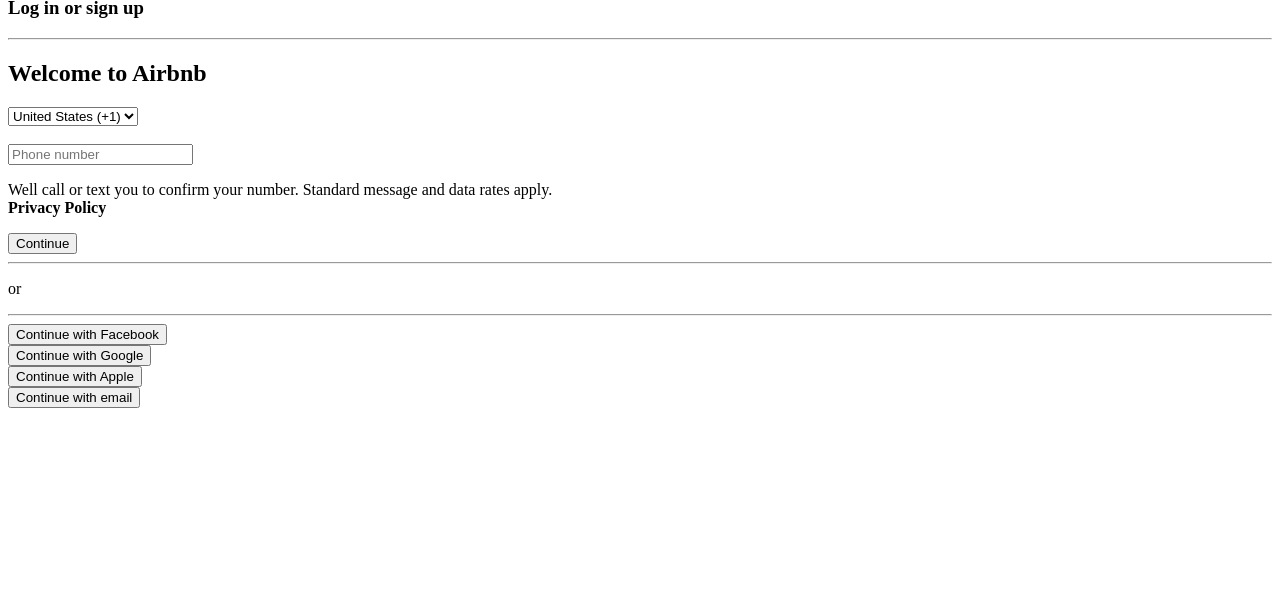
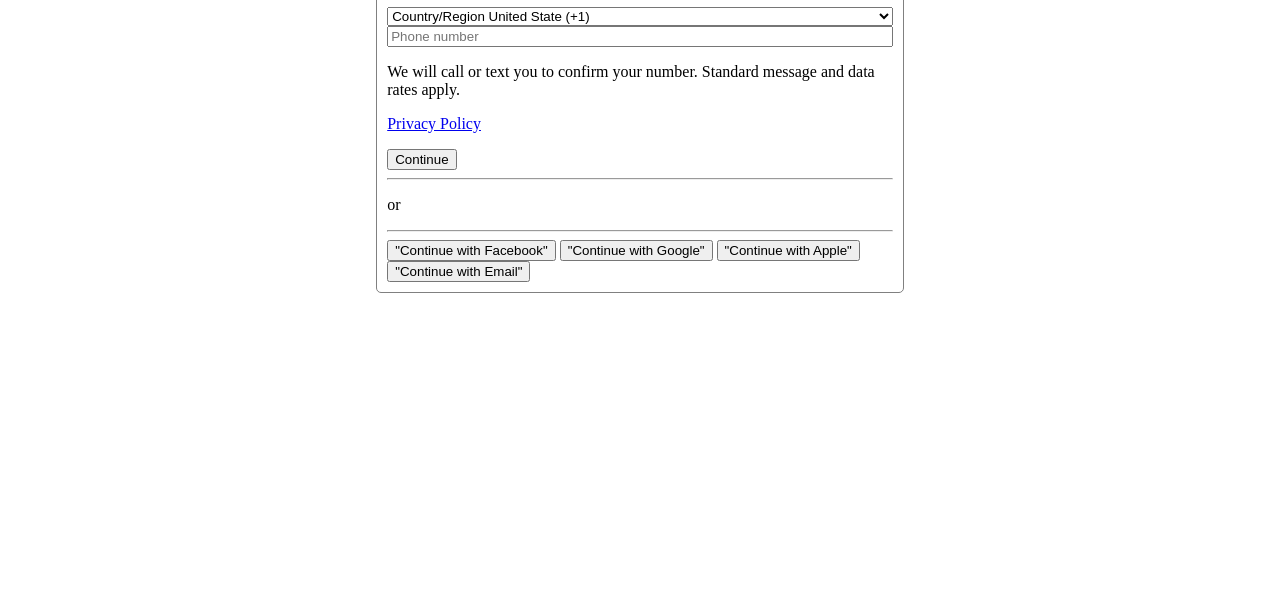
Before and after one commit to frankpjr1/forms-v1, a plain HTML site: page airbnb-form.html in a window 1280 px wide. Shown: the part 193-800 px from the top of the page. Drawn offline with Linux system fonts and the light colour scheme.

Commit message:
html layout of Airbnb app

```diff
--- a/airbnb-form.html
+++ b/airbnb-form.html
@@ -5,63 +5,47 @@
     <meta name="viewport"
           content="width=device-width, user-scalable=no, initial-scale=1.0, maximum-scale=1.0, minimum-scale=1.0">
     <meta http-equiv="X-UA-Compatible" content="ie=edge">
+    <link rel="stylesheet" href="css/style-airbnb.css">
     <title>Forms-v2</title>
 </head>
 <body>
 <div class="form-container">
+    <h2>Log in or sign up</h2>
+    <hr>
+    <h1>Welcome to Airbnb</h1>
     <form method="get">
-        <div class="form-head">
-            <h4>Welcome to GitHub !<br>Let's begin the adventure</h4>
-
-            <label for="email">Enter your email</label><br><input type="email" id="email" max="30">
-            <button type="submit" aria-label="Continue">Continue</button>
-
-        </div>
-        <br><br><br>
+        <div class="phone-group">
+            <label for="exchange"></label>
+            <select name="phone" id="exchange">
+        <option label="Country/Region
+        United State (+1)"></option>
+            <option value=""></option>
+            </select>
+            <label for="phone-number" ></label>
+            <input type="text" id="phone-number" width="100px" placeholder="Phone number">
+         </div>
+        <p>We will call or text you to confirm your number. Standard message and data rates apply.</p>
+        <p><a href="#">Privacy Policy</a></p>
+        <button type="submit">Continue</button>
+    </form>
+    <div class="form-container-content-divider">
+        <hr>
+        <p>or</p>
+        <hr>
+    </div>
+    <div class="search-btn-container">
+        <label for="search" ></label>
+        <button id="search"  class="search-btn">"Continue with Facebook"</button>
+        <label for="search" ></label>
+        <button id="search"  class="search-btn">"Continue with Google"</button>
+        <label for="search" ></label>
+        <button id="search"  class="search-btn">"Continue with Apple"</button>
+        <label for="search" ></label>
+        <button id="search"  class="search-btn">"Continue with Email"</button>
+    </div>
 
 
-        <div>
-            <h3>Log in or sign up</h3>
-            <hr>
-            <h2>Welcome to Airbnb</h2>
 
-            <label for="cars"></label>
-            <select name="cars" id="cars">
-                <option value="volvo">United States (+1)</option>
-                <option value="saab"></option>
-
-            </select>
-            <br><br>
-            <!-- Customer phone number-->
-
-            <div class="phone">
-                <label for="phone"></label>
-                <input type="tel" id="phone" name="phone" placeholder="Phone number" max="7" required><br>
-                <p>Well call or text you to confirm your number. Standard message and data rates
-                    apply.<br><span><strong>Privacy Policy</strong></span>
-                </p>
-                <button type="submit">Continue</button>
-            </div>
-
-            <!-- content divider -->
-            <div class="content-divider">
-                <hr>
-                <p>or</p>
-                <hr>
-            </div>
-
-            <!-- search -->
-            <div class="search-divider">
-                <button type="submit">Continue with Facebook</button>
-                <br>
-                <button type="submit">Continue with Google</button>
-                <br>
-                <button type="submit">Continue with Apple</button>
-                <br>
-                <button type="submit">Continue with email</button>
-                <br></div>
-        </div>
-    </form>
 </div>
 
 </body>
--- /dev/null
+++ b/css/style-airbnb.css
@@ -0,0 +1,18 @@
+/* Styles for airbnb form */
+body {
+    display: flex;
+    justify-content: center;
+}
+
+.form-container {
+    width: 40%;
+    margin: 2em 2em;
+    border: grey 1px solid;
+    border-radius: 5px;
+    padding: 10px;
+}
+
+.phone-group {
+    display: flex;
+    flex-direction: column;
+}
```
Also changed, not shown: css/style.css (line endings or trailing spaces).
